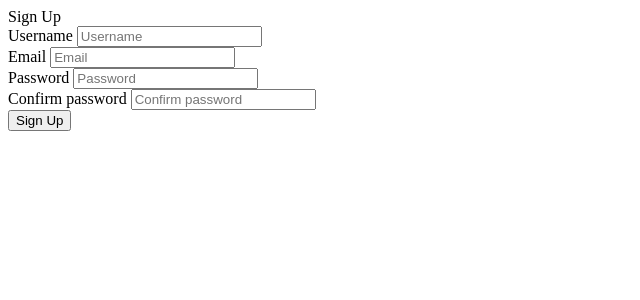
After one commit to nifemioyekunle/secure-authentication, a Flask app: template templates/register.html in a window 1280 px wide. The commit adds this page. Shown: the top 300 px of the page, without its empty margins (0-640 px from the left). Run offline with Flask 3, Linux system fonts and the light colour scheme; the template is opened without the code that fills it, so the values that code supplies are empty.

Commit message:
Added login and registration routes. Added register.html and restructured files by adding a database.py file and creating the database there and initializing it in main.py to prevent circular imports

```diff
--- /dev/null
+++ b/database.py
@@ -0,0 +1,3 @@
+from flask_sqlalchemy import SQLAlchemy
+
+db = SQLAlchemy()
--- a/main.py
+++ b/main.py
@@ -1,5 +1,5 @@
 from flask import Flask, render_template, session, request, redirect, url_for
-from flask_sqlalchemy import SQLAlchemy
+from database import db
 from models import User
 
 app = Flask(__name__) #creates a Flask app
@@ -11,15 +11,67 @@ app.config["SQLALCHEMY_DATABASE_URI"] = "sqlite:///users.db" #sets the database
 app.config["SQLALCHEMY_TRACK_MODIFICATIONS"] = False #False so it does not track changes in the database
 
 # initializing database
-db = SQLAlchemy(app) #inits the database based on Flask app name
+db.init_app(app) # inits the database based on Flask app name
 
 # routing (routes)
-@app.route("/") #sets the route (home page)
+
+#home route
+@app.route("/") # sets the route
 def home():
   if "username" in session: #checks if the user is logged in
     return  redirect(url_for("dashboard")) #redirects to the dashboard of the logged in user
   return render_template("index.html")
 
+# login route
+@app.route("/login", methods=["POST"])
+def login():
+# collects info from form
+  data = request.json
+  # username = data["username"]
+  email= data["email"]
+  password = data["password"]
+
+#checks database for if info exists
+  existing_user = User.query.filter_by(email=email).first()
+  if existing_user and existing_user.password == password:
+    #redirects to dashboard if info exists
+    session["email"] = email
+    return redirect(url_for("dashboard"))
+  else:
+    #redirects to register if info does not exist
+    return redirect(url_for("register"))
+
+
+# register route
+@app.route("/register", methods=["POST"])
+def register():
+#collects info from form
+  data = request.json
+  username = data["username"]
+  email= data["email"]
+  password = data["password"]
+
+  # checks if user already exists
+  existing_user = User.query.filter_by(email=email).first()
+  if existing_user:
+    return render_template("index", error="Account already exists")
+  else:
+    #if user isnt already in db create new user
+    new_user = User(email=email, username=username, password=password)
+
+    #stores user in database
+    db.session.add(new_user)
+    db.session.commit() #commits changes to database
+
+    #opens a session and redirects to dashboard
+    session["email"] = email
+    return redirect(url_for("dashboard"))
+
+
+# dashboard route
+
+# logout route
+
 if __name__ == "__main__": #runs the app if this file is the main file
   with app.app_context(): #ensures that the database is created while knowing which app configuration to use
     db.create_all() #creates the database
--- a/models.py
+++ b/models.py
@@ -1,4 +1,4 @@
-from main import db # imports the database from main.py
+from database import db # imports the database from database.py
 import bcrypt
 
 #  creating database model
--- /dev/null
+++ b/templates/register.html
@@ -0,0 +1,42 @@
+{% extends "base.html" %}
+
+{% block body%}
+
+<header>Sign Up</header>
+  <div class="container">
+    <form action="">
+      <div>
+        <label for="username">Username</label>
+        <input type="text" name="username" placeholder="Username" id="username" required>
+        <!-- <div>class="error-username"</div> -->
+      </div>
+
+      <div>
+        <label for="email">Email</label>
+        <input type="text" name="email" placeholder="Email" class="input-field" required>
+        <!-- <div>class="error-email"</div> -->
+      </div>
+
+      <div>
+        <label for="password">Password</label>
+        <input type="password" name="password" placeholder="Password" class="input-field" required>
+        <!-- <div>class="error-password"</div> -->
+      </div>
+
+      <div>
+        <label for="password2">Confirm password</label>
+        <input type="password2" name="password2" placeholder="Confirm password" class="input-field" required>
+        <!-- <div>class="error-password2"</div> -->
+      </div>
+
+      <div>
+        <input type="submit" value="Sign Up" class="btn btn-dark btn-lg">
+      </div>
+
+      <!-- add log in button to take user to index.html -->
+
+
+    </form>
+  </div>
+
+{% endblock %}
```
Also changed, not shown: templates/index.html (+4 -13 lines), instance/users.db.
